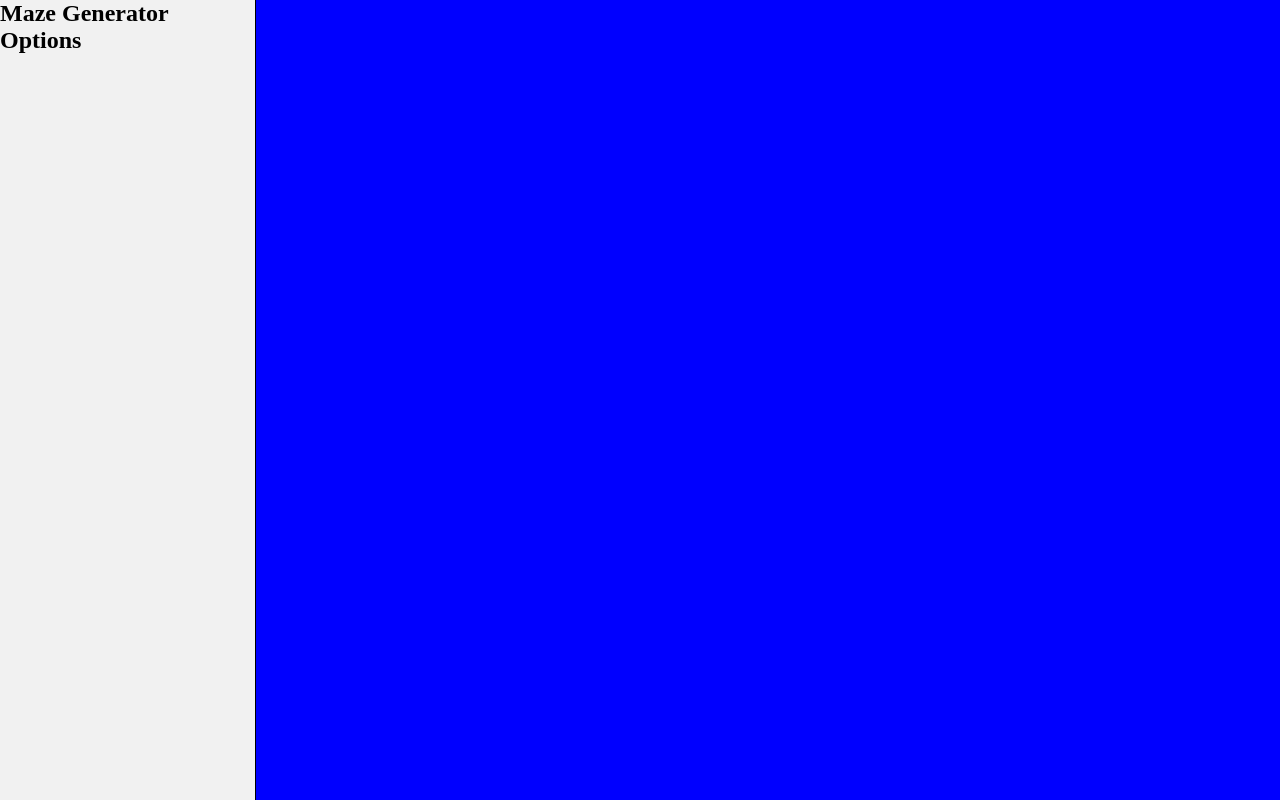
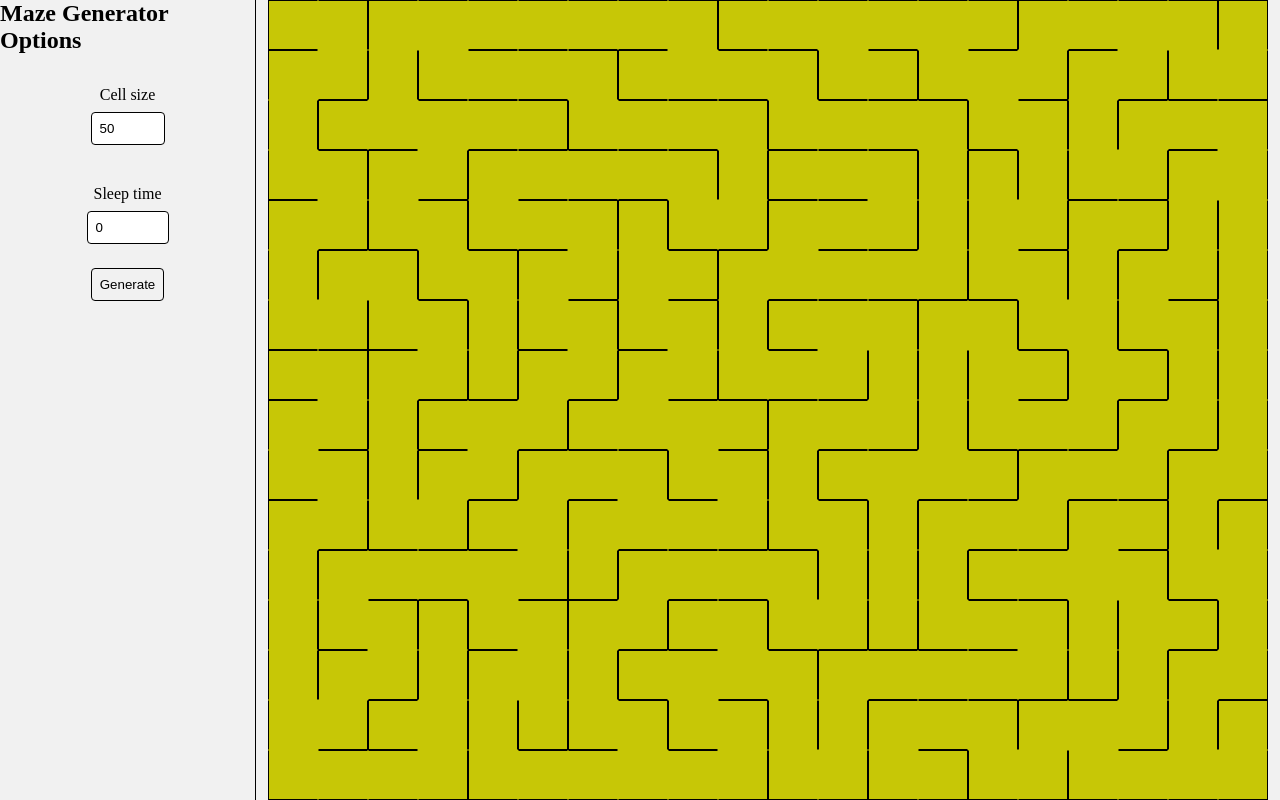
Before and after one commit to Ozraam/MazeGenerator, a plain HTML site: page src/index.html in a window 1280 px wide. Drawn offline with Linux system fonts and the light colour scheme.

Commit message:
depth first genration algorith implementated

```diff
--- a/src/index.html
+++ b/src/index.html
@@ -1,11 +1,13 @@
 <!DOCTYPE html>
 <html lang="en">
+
 <head>
     <meta charset="UTF-8">
     <meta name="viewport" content="width=device-width, initial-scale=1.0">
     <title>Document</title>
     <link rel="stylesheet" href="css/index.css">
 </head>
+
 <body>
     <section class="options_section">
         <h1>
@@ -14,11 +16,29 @@
         <h2>
             Options
         </h2>
+
+        <form action="" class="options_form">
+            <div class="options form_input">
+                <label for="cell_size">Cell size</label>
+                <input type="number" name="cell_size" id="cell_size" value="50" min="10" max="100">
+            </div>
+
+            <div class="options form_input">
+                <label for="sleepTime">Sleep time</label>
+                <input type="number" name="sleepTime" id="sleepTime" value="0" min="0" max="1000">
+            </div>
+            <button type="button" id="generate">
+                Generate
+            </button>
+        </form>
     </section>
     <section class="board_section">
-        <div class="board">
+        <div class="maze">
 
         </div>
     </section>
+
+    <script src="js/index.js" type="module"></script>
 </body>
+
 </html>
--- /dev/null
+++ b/src/js/Cell.js
@@ -0,0 +1,31 @@
+export class Cell {
+    constructor(row, col) {
+        this.row = row;
+        this.col = col;
+        this.walls = {
+            top: true,
+            right: true,
+            bottom: true,
+            left: true
+        };
+        this._visited = false;
+    }
+
+    set visited(value) {
+        this._visited = value;
+        const cellDiv = this.getCellDiv();
+        if (value) {
+            cellDiv.classList.add('visited');
+        } else {
+            cellDiv.classList.remove('visited');
+        }
+    }
+
+    get visited() {
+        return this._visited;
+    }
+
+    getCellDiv() {
+        return document.querySelector(`.cell[data-row="${this.row}"][data-col="${this.col}"]`);
+    }
+}
--- /dev/null
+++ b/src/js/generatorAlgo/depthFirstAlgo.js
@@ -0,0 +1,28 @@
+import { MazeManager } from "../mazeManager.js";
+
+/**
+ * Generates a maze using the depth first algorithm
+ * @param {MazeManager} mazeManager
+ */
+export async function depthFirstGenerator(mazeManager, startRow = 0, startCol = 0, sleepTime = 5) {
+    const stack = [];
+    const startCell = mazeManager.getCell(startRow, startCol);
+    startCell.visited = true;
+    stack.push(startCell);
+    while (stack.length > 0) {
+        const currentCell = stack.pop();
+        currentCell.getCellDiv().classList.add('current');
+        const unvisitedNeighbors = mazeManager.getUnvisitedNeighbors(currentCell);
+        if (unvisitedNeighbors.length > 0) {
+            stack.push(currentCell);
+            const randomNeighbor = unvisitedNeighbors[Math.floor(Math.random() * unvisitedNeighbors.length)];
+            mazeManager.removeWalls(currentCell, randomNeighbor);
+            randomNeighbor.visited = true;
+            stack.push(randomNeighbor);
+        } else {
+            currentCell.getCellDiv().classList.add('dead-end');
+        }
+        if (sleepTime > 0) await new Promise(resolve => setTimeout(resolve, sleepTime));
+        currentCell.getCellDiv().classList.remove('current');
+    }
+}
--- /dev/null
+++ b/src/js/index.js
@@ -0,0 +1,55 @@
+import { MazeManager } from './mazeManager.js';
+import { depthFirstGenerator } from './generatorAlgo/depthFirstAlgo.js';
+
+const mazeDiv = document.querySelector('.maze');
+
+let sleepTime = 0;
+
+let isGenerating = false;
+
+const mazeWidth = document.querySelector(".board_section").offsetWidth;
+const mazeHeight = window.innerHeight;
+
+const col = Math.floor(mazeWidth / 50);
+const row = Math.floor(mazeHeight / 50);
+
+
+let mazeManager = new MazeManager(row, col);
+
+
+mazeManager.draw(mazeDiv);
+
+depthFirstGenerator(mazeManager, 0, 0, sleepTime);
+
+document.querySelector('#cell_size').addEventListener('change', (e) => {
+    if (isGenerating) {
+        e.preventDefault();
+        return;
+    }
+    const cellSize = e.target.value;
+    const mazeWidth = document.querySelector(".board_section").offsetWidth;
+    const mazeHeight = window.innerHeight;
+    console.log(mazeWidth, mazeHeight);
+    const col = Math.floor(mazeWidth / cellSize);
+    const row = Math.floor(mazeHeight / cellSize);
+
+    mazeDiv.style.setProperty('--cell-size', `${cellSize}px`);
+
+
+    mazeManager = new MazeManager(row, col);
+
+
+    mazeManager.draw(mazeDiv);
+});
+
+document.querySelector('#generate').addEventListener('click', async () => {
+    console.log('generate');
+    mazeManager.draw(mazeDiv);
+    isGenerating = true;
+    await depthFirstGenerator(mazeManager, 0, 0, sleepTime);
+    isGenerating = false;
+});
+
+document.querySelector('#sleepTime').addEventListener('input', (e) => {
+    sleepTime = e.target.value;
+});
--- /dev/null
+++ b/src/js/mazeManager.js
@@ -0,0 +1,136 @@
+import { Cell } from './Cell.js';
+
+export class MazeManager {
+    constructor(rows = 10, cols = 10) {
+        this.cells = [];
+        this.rows = rows;
+        this.cols = cols;
+        for (let i = 0; i < rows; i++) {
+            this.cells[i] = [];
+            for (let j = 0; j < cols; j++) {
+                this.cells[i][j] = new Cell(i, j);
+            }
+        }
+    }
+
+    getCell(row, col) {
+        return this.cells[row][col];
+    }
+
+    getNeighbors(cell) {
+        const neighbors = [];
+        const { row, col } = cell;
+        if (row > 0) {
+            neighbors.push(this.cells[row - 1][col]);
+        }
+        if (col < this.cols - 1) {
+            neighbors.push(this.cells[row][col + 1]);
+        }
+        if (row < this.rows - 1) {
+            neighbors.push(this.cells[row + 1][col]);
+        }
+        if (col > 0) {
+            neighbors.push(this.cells[row][col - 1]);
+        }
+        return neighbors;
+    }
+
+    removeWalls(cell1, cell2) {
+        const rowDiff = cell1.row - cell2.row;
+        const colDiff = cell1.col - cell2.col;
+        if (rowDiff === 1) {
+            cell1.walls.top = false;
+            cell2.walls.bottom = false;
+            // remove class from cell1 div and cell2 div
+            const cell1Div = this.getCellDiv(cell1.row, cell1.col);
+            const cell2Div = this.getCellDiv(cell2.row, cell2.col);
+            cell1Div.classList.remove('top');
+            cell2Div.classList.remove('bottom');
+
+        } else if (rowDiff === -1) {
+            cell1.walls.bottom = false;
+            cell2.walls.top = false;
+            // remove class from cell1 div and cell2 div
+            const cell1Div = this.getCellDiv(cell1.row, cell1.col);
+            const cell2Div = this.getCellDiv(cell2.row, cell2.col);
+            cell1Div.classList.remove('bottom');
+            cell2Div.classList.remove('top');
+        }
+        if (colDiff === 1) {
+            cell1.walls.left = false;
+            cell2.walls.right = false;
+
+            const cell1Div = this.getCellDiv(cell1.row, cell1.col);
+            const cell2Div = this.getCellDiv(cell2.row, cell2.col);
+            cell1Div.classList.remove('left');
+            cell2Div.classList.remove('right');
+
+        } else if (colDiff === -1) {
+            cell1.walls.right = false;
+            cell2.walls.left = false;
+
+            const cell1Div = this.getCellDiv(cell1.row, cell1.col);
+            const cell2Div = this.getCellDiv(cell2.row, cell2.col);
+            cell1Div.classList.remove('right');
+            cell2Div.classList.remove('left');
+        }
+    }
+
+    getUnvisitedNeighbors(cell) {
+        return this.getNeighbors(cell).filter(neighbor => !neighbor.visited);
+    }
+
+    /**
+     * drawn the maze on the board by adding and removing divs
+     * @param {HTMLDivElement} board
+     */
+    draw(maze) {
+        maze.innerHTML = '';
+        for (let i = 0; i < this.rows; i++) {
+            const row = document.createElement('div');
+            row.classList.add('row');
+            for (let j = 0; j < this.cols; j++) {
+                const cell = this.cells[i][j];
+                const cellDiv = document.createElement('div');
+                cellDiv.classList.add('cell');
+                cellDiv.dataset.row = cell.row;
+                cellDiv.dataset.col = cell.col;
+                if (cell.walls.top) {
+                    cellDiv.classList.add('top');
+                }
+                if (cell.walls.right) {
+                    cellDiv.classList.add('right');
+                }
+                if (cell.walls.bottom) {
+                    cellDiv.classList.add('bottom');
+                }
+                if (cell.walls.left) {
+                    cellDiv.classList.add('left');
+                }
+                row.appendChild(cellDiv);
+            }
+            maze.appendChild(row);
+        }
+    }
+
+    getCellDiv(row, col) {
+        return document.querySelector(`.cell[data-row="${row}"][data-col="${col}"]`);
+    }
+
+    reset() {
+        for (let row of this.cells) {
+            for (let cell of row) {
+                cell.visited = false;
+                cell.getCellDiv().classList.remove('dead-end');
+                cell.getCellDiv().classList.remove('current');
+                cell.walls = {
+                    top: true,
+                    right: true,
+                    bottom: true,
+                    left: true
+                };
+            }
+        }
+    }
+
+}
--- /dev/null
+++ b/src/scss/_maze.scss
@@ -0,0 +1,45 @@
+
+
+.row {
+    display: flex;
+}
+.maze {
+    --cell-size: 50px;
+    .cell {
+        width: var(--cell-size);
+        height: var(--cell-size);
+        margin: 0;
+        padding: 0;
+        background-color: white;
+        border: 1px solid transparent;
+        transition: background-color 0.2s ease-in-out;
+
+        &.top {
+            border-top-color: black;
+        }
+
+        &.right {
+            border-right-color: black;
+        }
+
+        &.bottom {
+            border-bottom-color: black;
+        }
+
+        &.left {
+            border-left-color: black;
+        }
+
+        &.visited {
+            background-color: #0629c7;
+        }
+
+        &.current {
+            background-color: #c70606;
+        }
+
+        &.dead-end {
+            background-color: #c7c706;
+        }
+    }
+}
--- a/src/scss/index.scss
+++ b/src/scss/index.scss
@@ -1,3 +1,5 @@
+@import "_maze";
+
 * {
     margin: 0;
     padding: 0;
@@ -19,5 +21,45 @@ section {
 }
 
 .board_section {
-    background-color: blue;
+    background-color: #f1f1f1;
+    display: flex;
+    justify-content: center;
+    align-items: center;
 }
+
+.form_input {
+    display: flex;
+    flex-direction: column;
+    align-items: center;
+    margin: 1rem 0;
+}
+
+.options_form {
+    display: flex;
+    flex-direction: column;
+    align-items: center;
+    margin: 1rem 0;
+
+    label {
+        margin-bottom: 0.5rem;
+    }
+
+    input {
+        padding: 0.5rem;
+        border: 1px solid black;
+        border-radius: 0.25rem;
+        margin-bottom: 0.5rem;
+    }
+
+    button {
+        padding: 0.5rem;
+        border: 1px solid black;
+        border-radius: 0.25rem;
+        background-color: #f1f1f1;
+        cursor: pointer;
+
+        &:hover {
+            background-color: #e1e1e1;
+        }
+    }
+}
```
Also changed, not shown: src/css/index.css, 1 other file.
